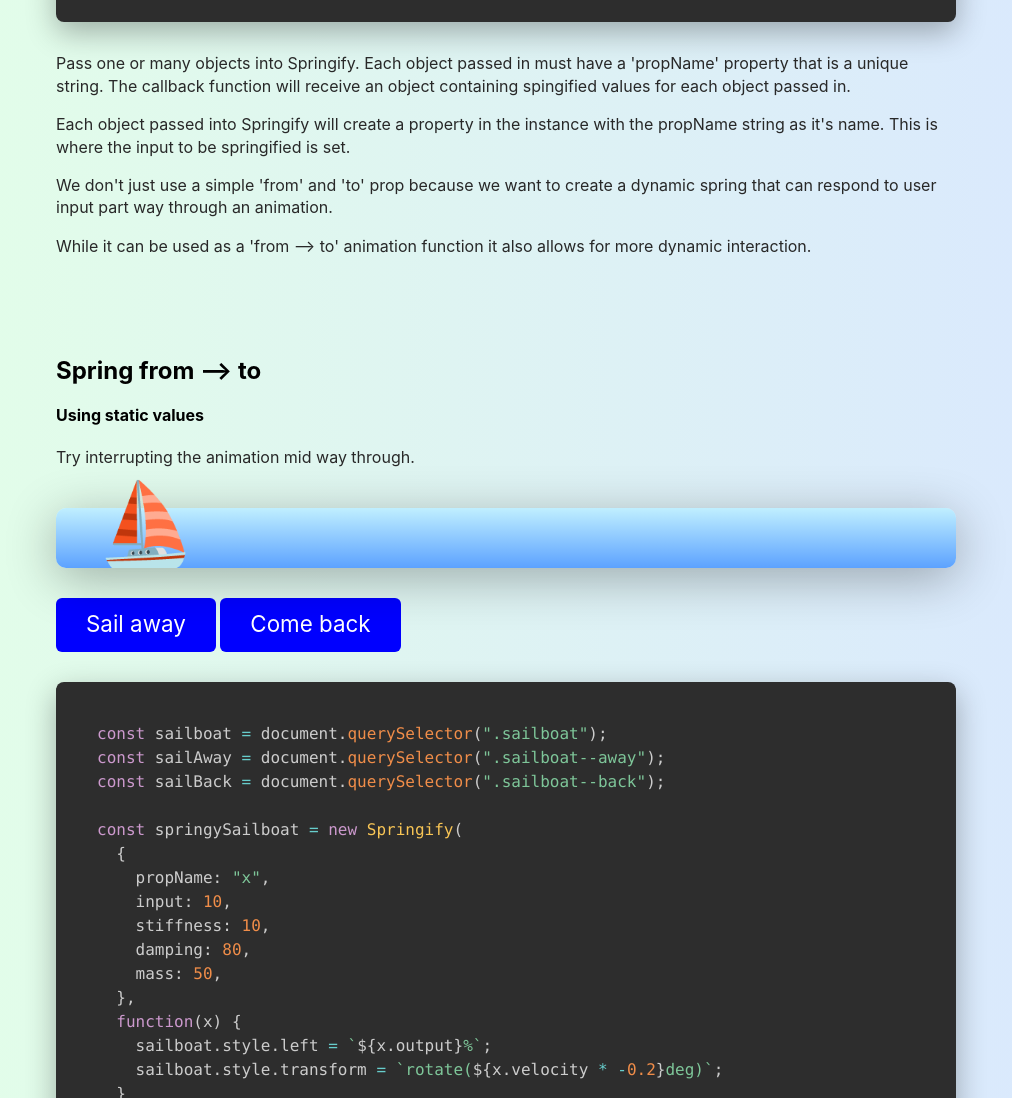
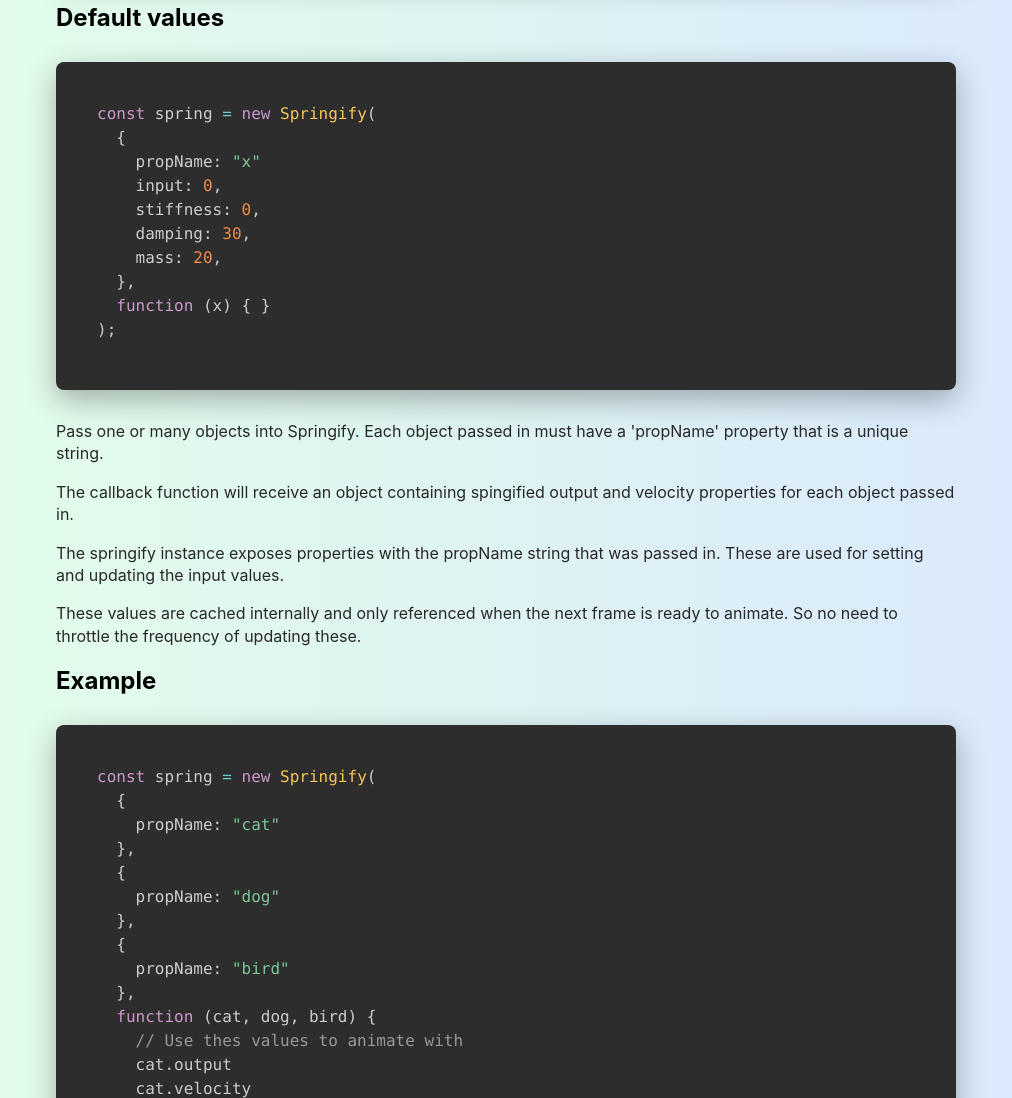
Before and after one commit to LukeCarlThompson/springify, a website: page docs/index.html in a window 1280 px wide. Shown: the part 837-1935 px from the top of the page, without its empty margins (134-1146 px from the left). Drawn offline with Linux system fonts and the light colour scheme.

Commit message:
update demos

```diff
--- a/docs/index.html
+++ b/docs/index.html
@@ -21,10 +21,10 @@
         </p>
       </div>
 
+      <h2>Basic setup</h2>
       <div class="section--code">
-        <h2>Basic setup</h2>
         <pre>
-                <code class="language-javascript">
+          <code class="language-javascript">
 const spring = new Springify(
   {
     propName: "x",
@@ -36,36 +36,89 @@ const spring = new Springify(
   }
 );
 
-// This is how we update the input springify will spring to.
-// Notice the property name is the same as our string passed in as propName.
+// Update the value springify will spring to.
 spring.x.input = 500;
 
 // Call the animate method
 spring.animate();
+          </code>
+        </pre>
+      </div>
 
-                </code>
-              </pre>
+      <h2>Default values</h2>
+      <div class="section--code">
+        <pre>
+            <code class="language-javascript">
+const spring = new Springify(
+  {
+    propName: "x"
+    input: 0,
+    stiffness: 0,
+    damping: 30,
+    mass: 20,
+  },
+  function (x) { }
+);
+            </code>
+          </pre>
       </div>
       <p>
         Pass one or many objects into Springify. Each object passed in must have
-        a 'propName' property that is a unique string. The callback function
-        will receive an object containing spingified values for each object
-        passed in.
+        a 'propName' property that is a unique string.
       </p>
       <p>
-        Each object passed into Springify will create a property in the instance
-        with the propName string as it's name. This is where the input to be
-        springified is set.
+        The callback function will receive an object containing spingified
+        output and velocity properties for each object passed in.
       </p>
       <p>
-        We don't just use a simple 'from' and 'to' prop because we want to
-        create a dynamic spring that can respond to user input part way through
-        an animation.
+        The springify instance exposes properties with the propName string that
+        was passed in. These are used for setting and updating the input values.
       </p>
-      <p>
-        While it can be used as a 'from --> to' animation function it also
-        allows for more dynamic interaction.
-      </p>
+      <p>These values are cached internally and only referenced when the next frame is ready to animate. So no need to throttle the frequency of updating these.</p>
+      <h2>Example</h2>
+      <div class="section--code">
+          <pre>
+              <code class="language-javascript">
+const spring = new Springify(
+  {
+    propName: "cat"
+  },
+  {
+    propName: "dog"
+  },
+  {
+    propName: "bird"
+  },
+  function (cat, dog, bird) {
+    // Use thes values to animate with
+    cat.output
+    cat.velocity
+    dog.output
+    dog.velocity
+    bird.output
+    bird.velocity
+  }
+);
+
+// Use these properties as inputs for the value to spring to
+spring.cat.input = 10;
+spring.dog.input = 10;
+spring.bird.input = 10;
+              </code>
+            </pre>
+        </div>
+
+        <h2>Animate Method</h2>
+        <p>The animate method is used to start the spring animation loop. The loop continues to run until the animation has finished. While the animation loop is running the input values can be updated as frequently as you like and springify will respond dynamically.</p>
+        <p>The animate method uses requestAnimationFrame internally and will not start more than one animation loop at a time. So there is no need to debounce or throttle calling this based on user input such as scrolling or mouse movements.</p>
+        <h2>Example</h2>
+        <div class="section--code">
+            <pre>
+                <code class="language-javascript">
+spring.animate();
+                </code>
+              </pre>
+          </div>
     </div>
 
     <div class="container">
```
Also changed, not shown: _src/index.html (+72 -19 lines), README.md, _src/js/lib/lib.js.
